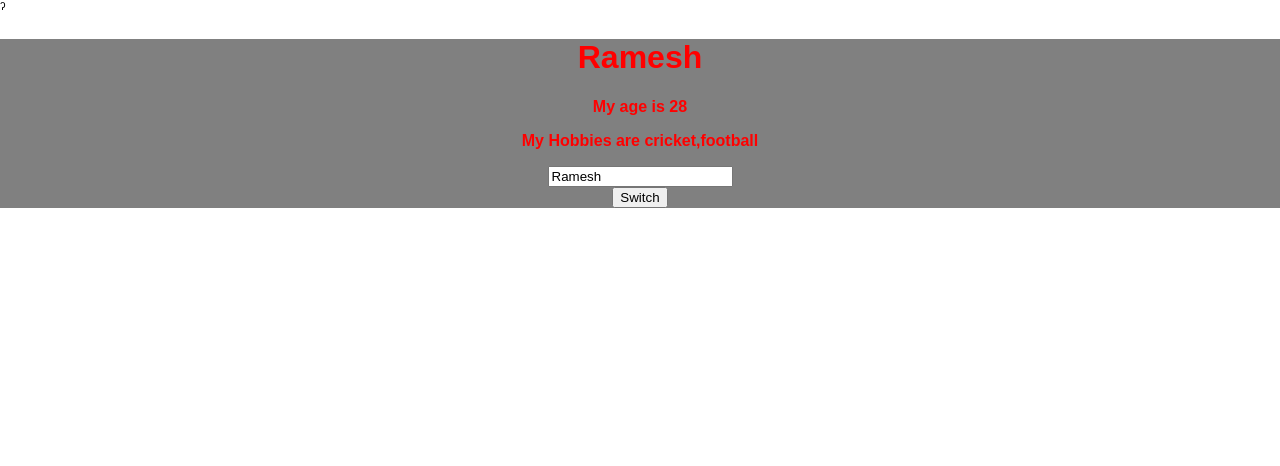
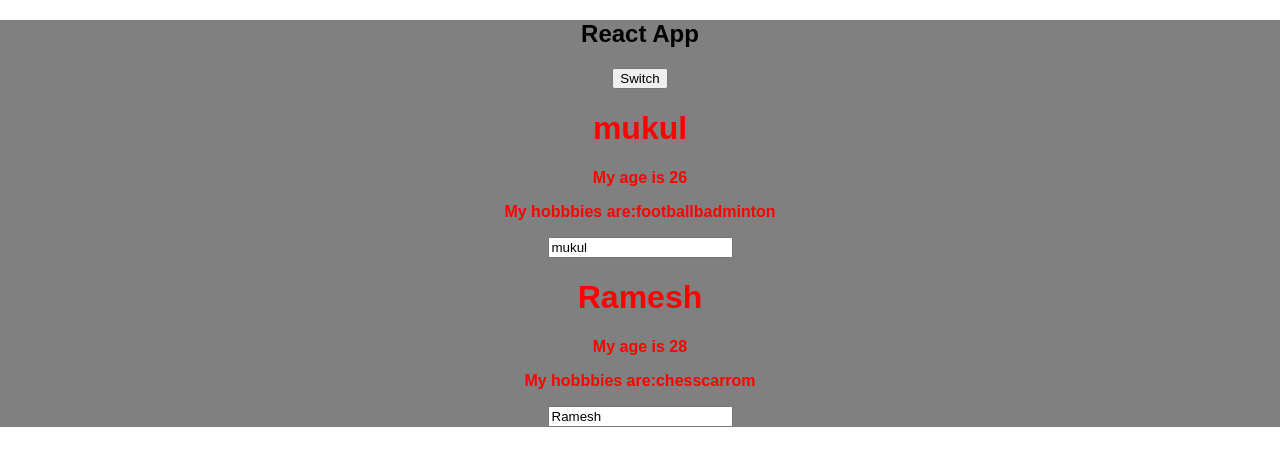
Before and after one commit to Sonidec93/react-practice, a React (Create React App) app: page / in a window 1280 px wide. Both pictures are taken after a click on the button "Switch". Shown: the top 466 px of the page. Built offline with nearby package versions, Linux system fonts and the light colour scheme.

Commit message:
added indexes to state

```diff
--- a/public/index.html
+++ b/public/index.html
@@ -1,4 +1,4 @@
-ˀ<!DOCTYPE html>
+<!DOCTYPE html>
 <html lang="en">
   <head>
     <meta charset="utf-8">
--- a/src/App.js
+++ b/src/App.js
@@ -1,18 +1,27 @@
-import React, { useState } from 'react';
+import React, { Component } from 'react';
 // import logo from './logo.svg';
 import './App.css';
 import Person from './Person/person';
 
-const app = () => {
-  // class App extends Component {
-  const [state, setState] = useState({
+// const app = () => {
+// const [state, setState] = useState({
+//   persons: [
+//     { name: 'Mukul', age: 26 },
+//     { name: 'Manu', age: 27 }
+//   ]
+// })
+class App extends Component {
+
+  state = {
     persons: [
-      { name: 'Mukul', age: 26 },
-      { name: 'Manu', age: 27 }
-    ]
-  })
-  const switchHandler = (newName) => {
-    setState({
+      { id: 'asf1', name: 'mukul', age: 26, hobbies: ['football', 'badminton'] },
+      { id: 'asf2', name: 'Ramesh', age: 28, hobbies: ['chess', 'carrom'] }
+    ],
+    showPerson: false
+  }
+
+  switchHandler = (newName) => {
+    this.setState({
       persons: [
         { name: newName, age: 28 },
         { name: 'Manu', age: 27 }
@@ -20,25 +29,45 @@ const app = () => {
     });//using useState react hook will update the state not merge it to old state so we have to make sure we update all values to the state we want to update
 
   }
-  const changeFunc = (event) => {
-
-    setState({
-      persons: [
-        { name: event.target.value, age: 25 }
-      ]
+  changeFunc = (index, event) => {
+    let persons = [...this.state.persons];
+    persons[index].name = event.target.value;
+    this.setState({
+      persons
     })
   }
-  const style = {
-    backgroundColor: 'grey'
+
+  toggleShowPerson = () => {
+    let toggledValue = !this.state.showPerson;
+    this.setState({ showPerson: toggledValue });
   }
-  // render() {
-  return (
-    <div className="App" style={style}>
-      <Person name={state.persons[0].name} age={state.persons[0].age} click={switchHandler.bind(this, 'Mayank')}  changeFunc={changeFunc}>My Hobbies are cricket,football</Person>
-      <button onClick={switchHandler.bind(this, 'Ramesh')}>Switch</button>
-    </div>
-  );
-  // }
+  deleteHandler = (index) => {
+    let persons = [...this.state.persons];
+    persons.splice(index, 1);
+    this.setState({ persons });
+  }
+  render() {
+    let person = null;
+    if (this.state.showPerson) {
+      person = (
+        <div>
+          {this.state.persons.map((x, index) => {
+            return <Person name={x.name} age={x.age} changeFunc={this.changeFunc.bind(this, index)} onDelete={this.deleteHandler.bind(this, index)} key={x.id} >My hobbbies are:{x.hobbies}</Person>
+          })}
+        </div>
+      )
+    }
+    const style = {
+      backgroundColor: 'grey'
+    };
+    return (
+      <div className='App' style={style}>
+        <h2>React App</h2>
+        <button onClick={this.toggleShowPerson}>Switch</button>
+        {person}
+      </div>
+    );
+  }
 }
 
-export default app;
+export default App;
--- a/src/Person/person.js
+++ b/src/Person/person.js
@@ -4,7 +4,7 @@ const person = (props) => {
 
     return (
         <div className="person">
-            <h1 onClick={props.click}>{props.name}</h1>
+            <h1 onClick={props.onDelete}>{props.name}</h1>
             <p>My age is {props.age}</p>
             <p>{props.children}</p>
             <input type="text" name="name" onChange={props.changeFunc}  value={props.name}/>
```
